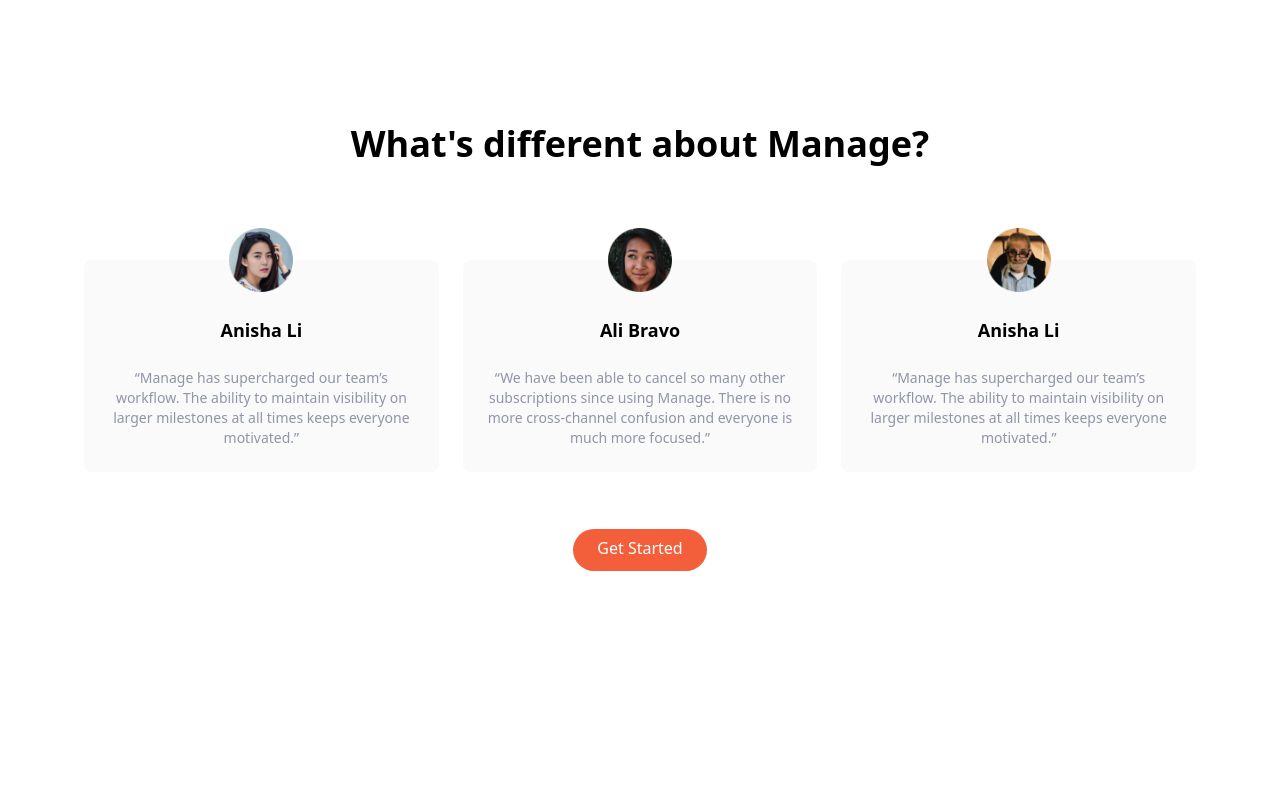
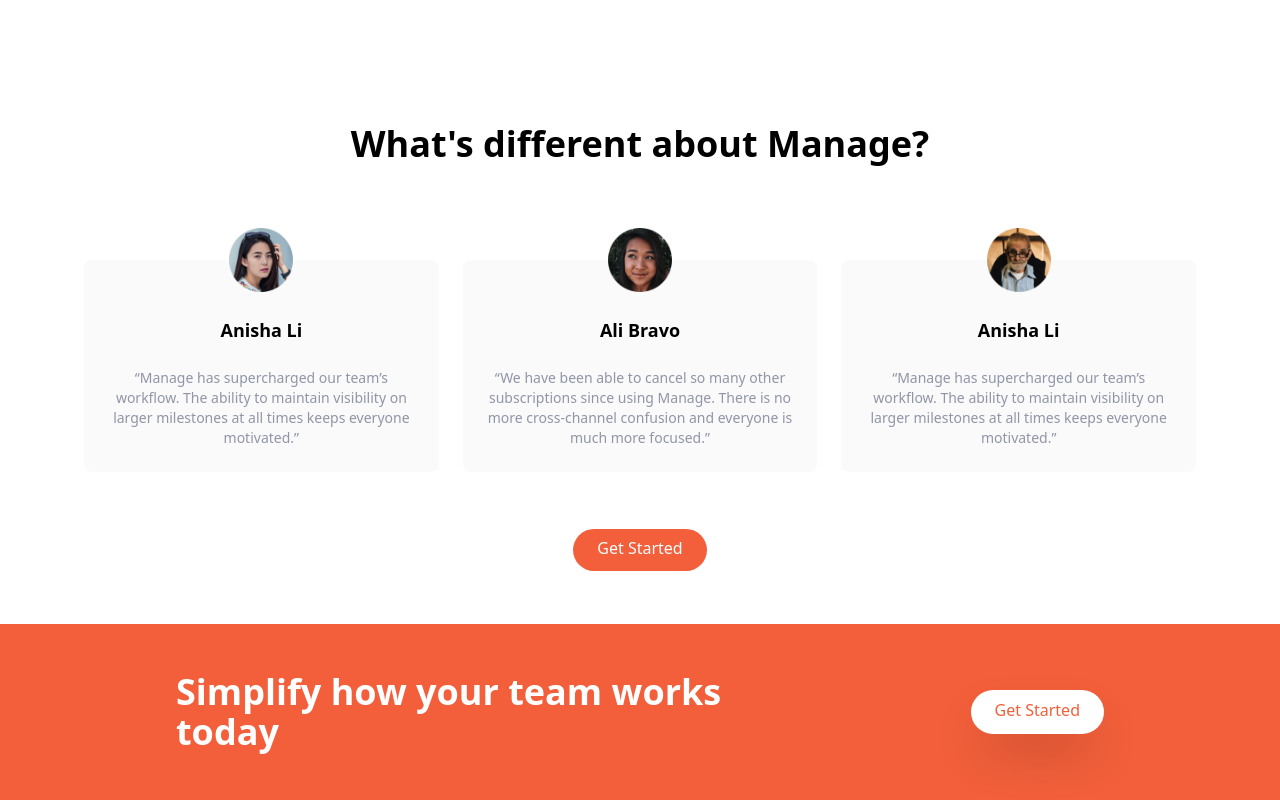
Before and after one commit to arpitmehrotra/tailwind-ws, a website: page index.html in a window 1280 px wide. Shown: the part 1144-1944 px from the top of the page. Before the commit the page ends 1768 px from the top, so only its background shows below. Drawn offline with Linux system fonts and the light colour scheme.

Commit message:
add call to action section

```diff
--- a/index.html
+++ b/index.html
@@ -233,11 +233,31 @@
         <div class="my-16">
           <a
             href="#"
-            class="p-3 px-6 pt-2 text-white bg-brightRed rounded-full baseline hover:bg-brightRedLight"
+            class="p-3 px-6 pt-2 text-white bg-brightRed rounded-full align-baseline hover:bg-brightRedLight"
             >Get Started</a
           >
         </div>
       </div>
     </section>
+    <!--CTA section-->
+    <section id="cta" class="bg-brightRed">
+      <!--Flex container-->
+      <div
+        class="container flex flex-col items-center justify-between px-6 py-24 mx-auto space-y-12 md:py-12 md:flex-row md:space-y-0"
+      >
+        <!--Heading-->
+        <h2
+          class="text-5xl font-bold leading-tight text-center text-white md:text-4xl md:max-w-xl md:text-left"
+        >
+          Simplify how your team works today
+        </h2>
+        <!--Button-->
+        <a
+          href="#"
+          class="p-3 px-6 pt-2 text-brightRed bg-white rounded-full shadow-2xl align-baseline hover:bg-gray-300"
+          >Get Started</a
+        >
+      </div>
+    </section>
   </body>
 </html>
```
Also changed, not shown: css/main.css.
